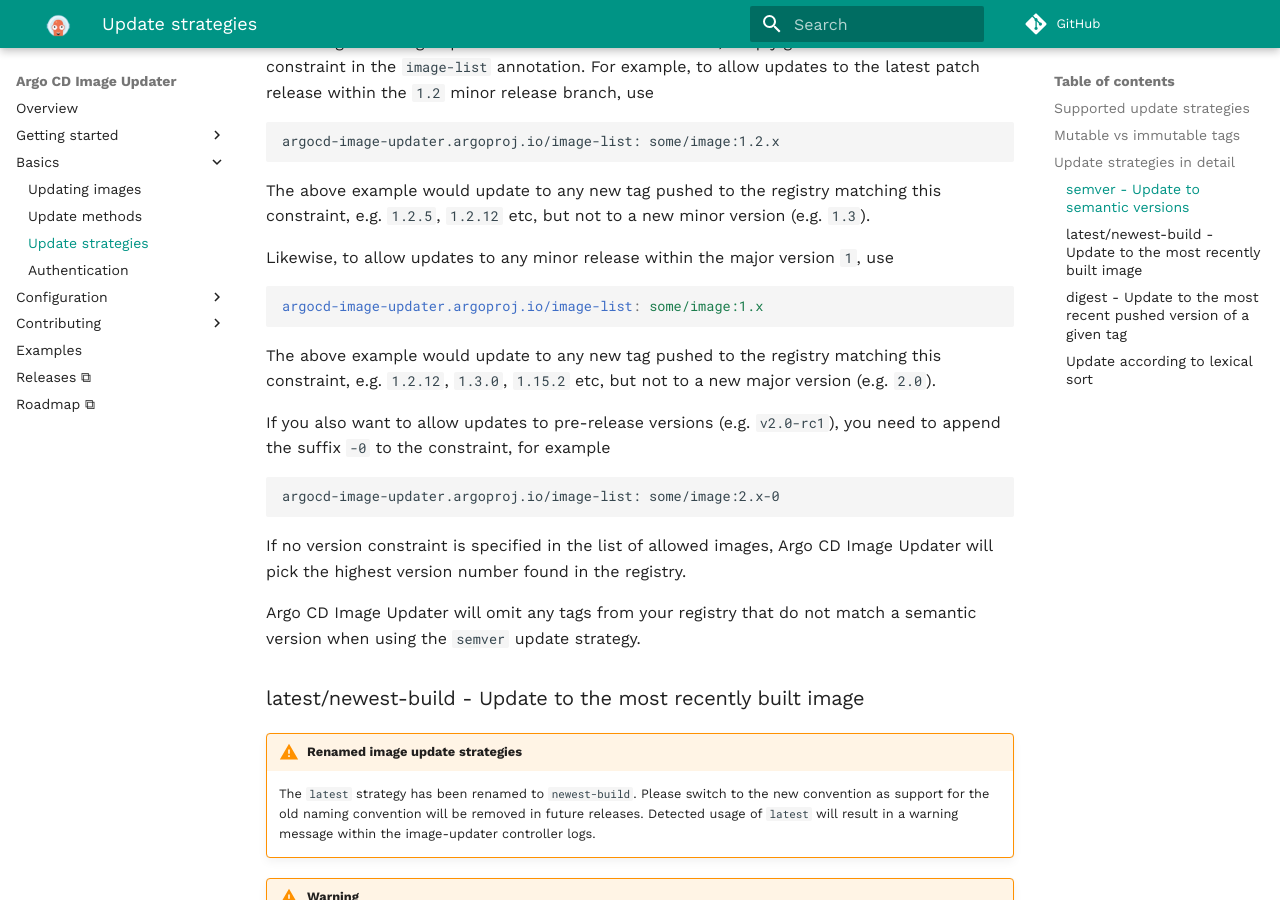
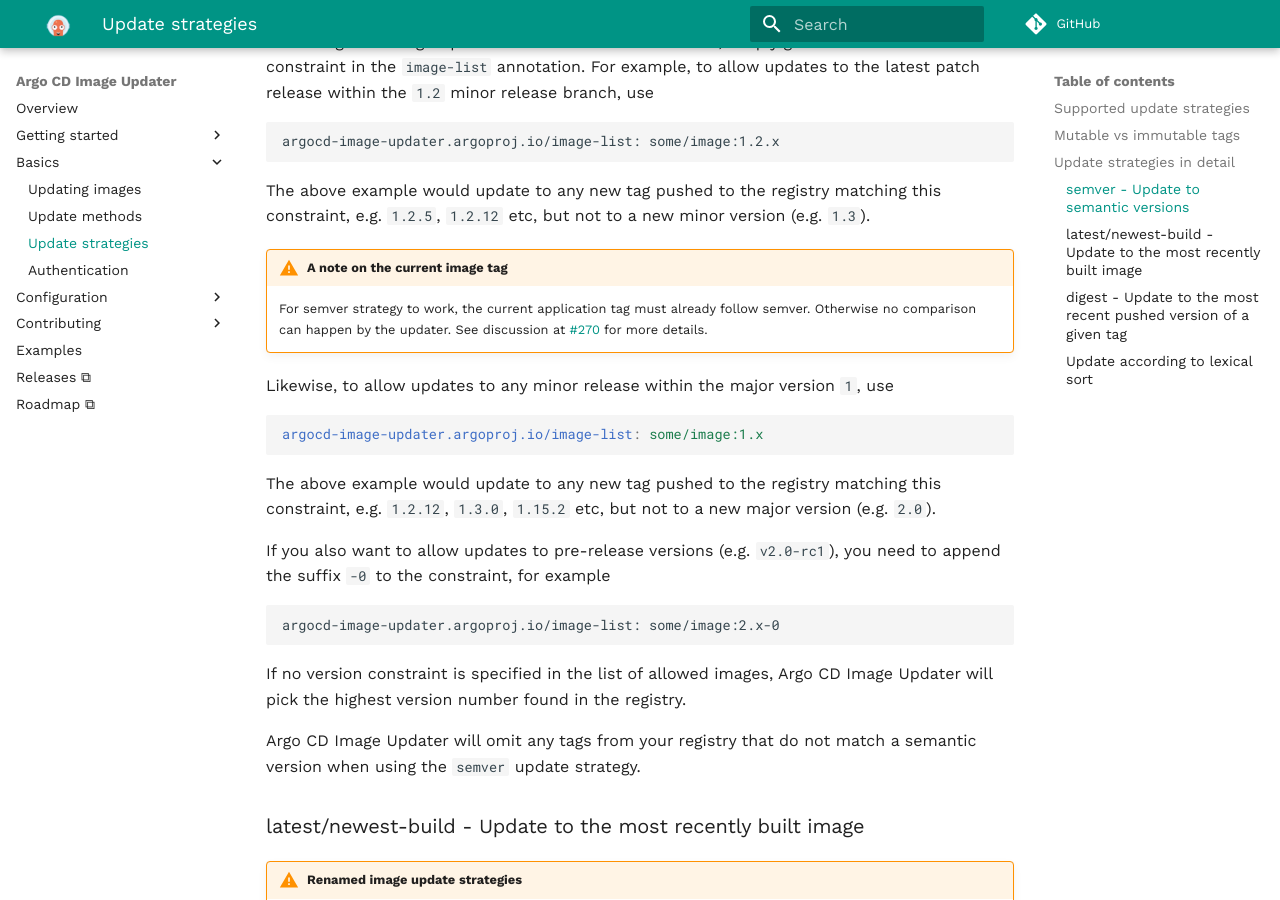
Before and after one commit to argoproj-labs/argocd-image-updater, an MkDocs documentation site: the page built from docs/basics/update-strategies.md, in a window 1280 px wide and 900 px high, scrolled down 1610 px. Built offline with MkDocs 1.6.1 and Material for MkDocs 9.7.7, drawn with Linux system fonts in a browser that asks for light colours; comment, search, counter and statistics services are not loaded.

Commit message:
docs: Added warning about existing tag in semver (#471)
Signed-off-by: Kostis Kapelonis <kostis@codefresh.io>

Signed-off-by: Kostis Kapelonis <kostis@codefresh.io>

```diff
--- a/docs/basics/update-strategies.md
+++ b/docs/basics/update-strategies.md
@@ -77,6 +77,10 @@ The above example would update to any new tag pushed to the registry matching
 this constraint, e.g. `1.2.5`, `1.2.12` etc, but not to a new minor version
 (e.g. `1.3`).
 
+!!!warning "A note on the current image tag"
+    For semver strategy to work, the current application tag must already follow
+    semver. Otherwise no comparison can happen by the updater. See discussion at [#270](https://github.com/argoproj-labs/argocd-image-updater/issues/270) for more details.
+
 Likewise, to allow updates to any minor release within the major version `1`,
 use
 
@@ -100,6 +104,8 @@ Image Updater will pick the highest version number found in the registry.
 
 Argo CD Image Updater will omit any tags from your registry that do not match
 a semantic version when using the `semver` update strategy.
+
+
 
 ### <a name="strategy-latest"></a>latest/newest-build - Update to the most recently built image
 
```
